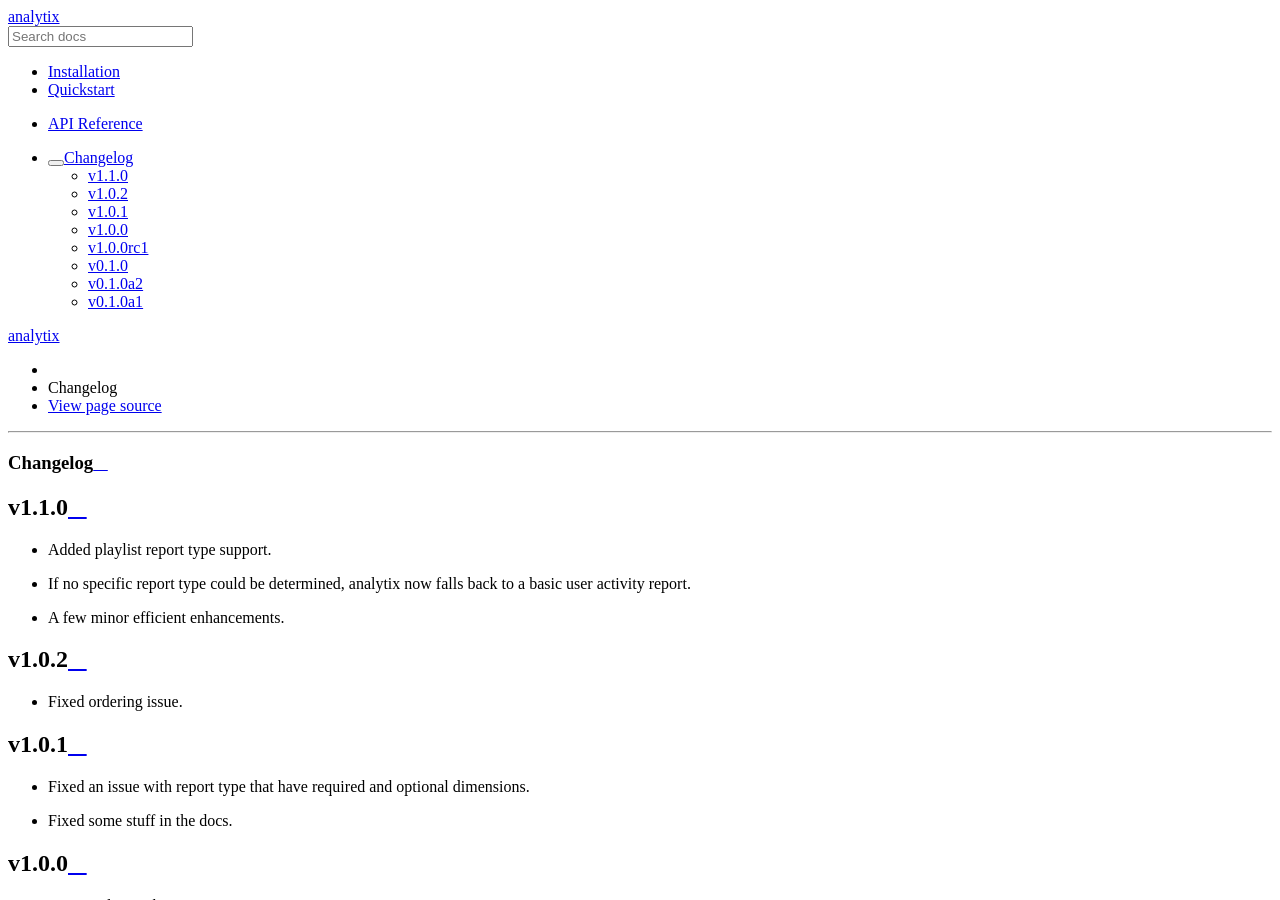
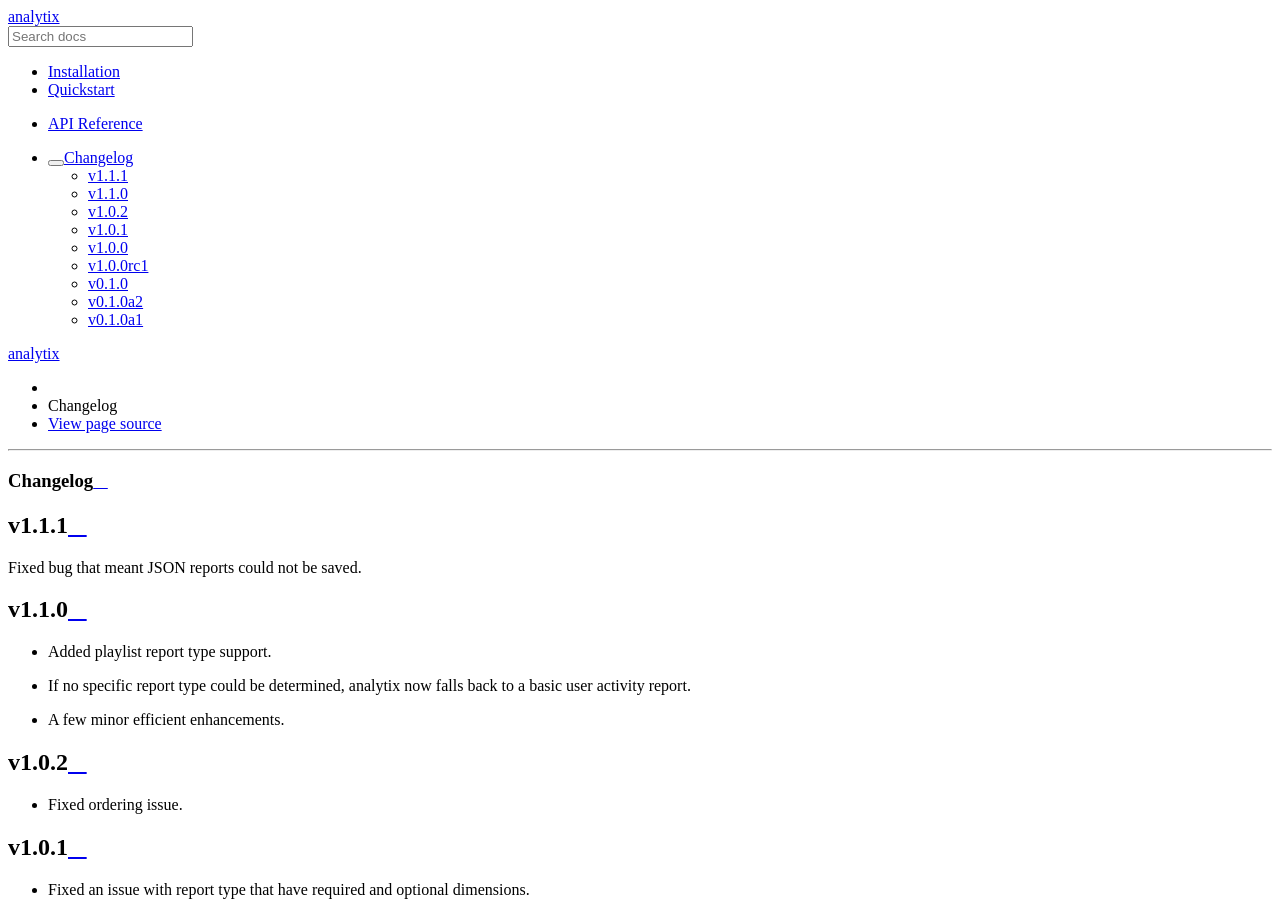
Before and after one commit to parafoxia/analytix, a Sphinx documentation site: the page built from docs/changelog.rst, in a window 1280 px wide and 900 px high. Built offline with Sphinx 7.4.7 and the Read the Docs theme 2.0.0, drawn with Linux system fonts in a browser that asks for light colours.

Commit message:
Update changelog

```diff
--- a/docs/changelog.rst
+++ b/docs/changelog.rst
@@ -1,5 +1,10 @@
 Changelog
 =========
+
+v1.1.1
+------
+
+Fixed bug that meant JSON reports could not be saved.
 
 v1.1.0
 ------
```
